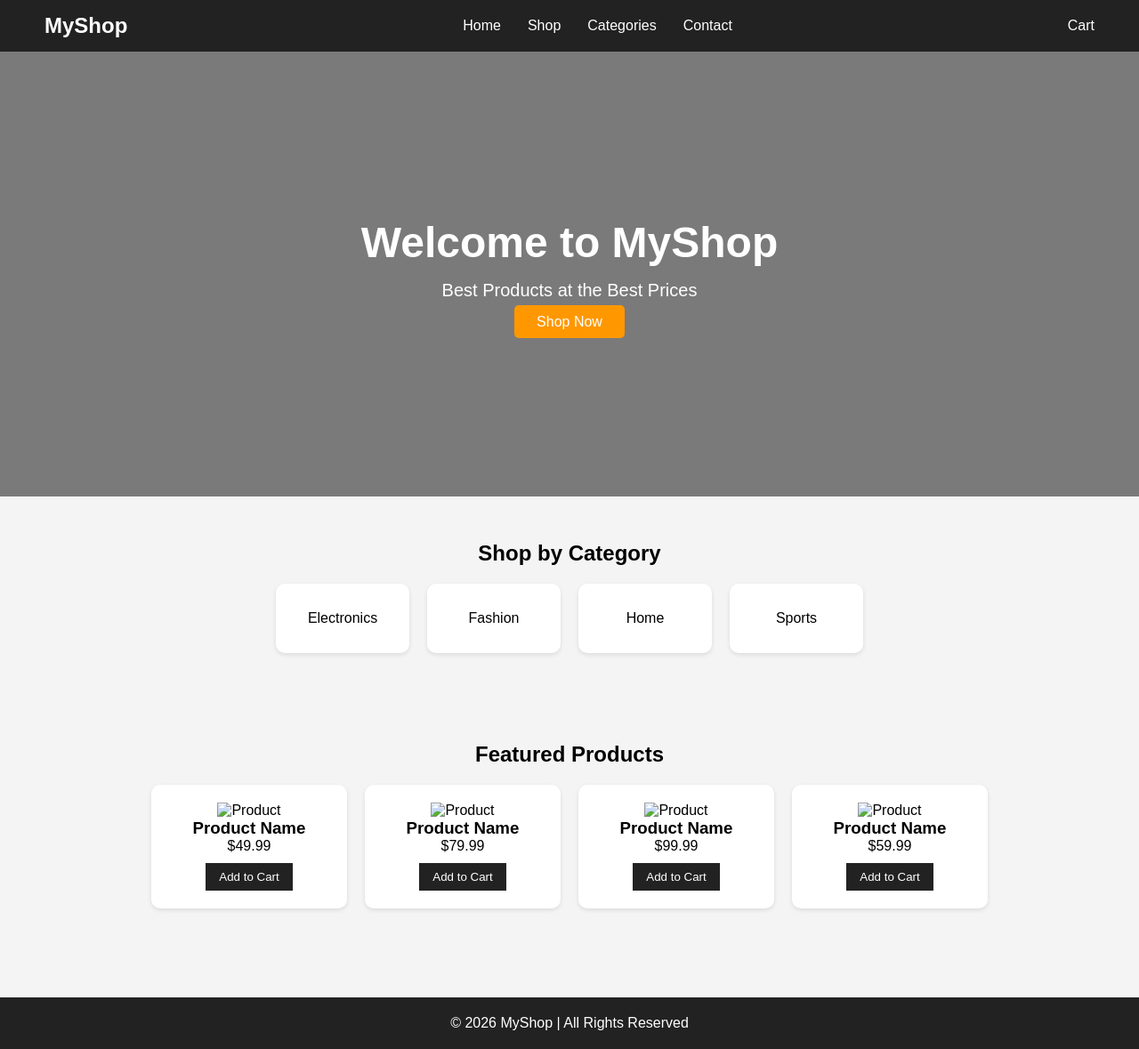
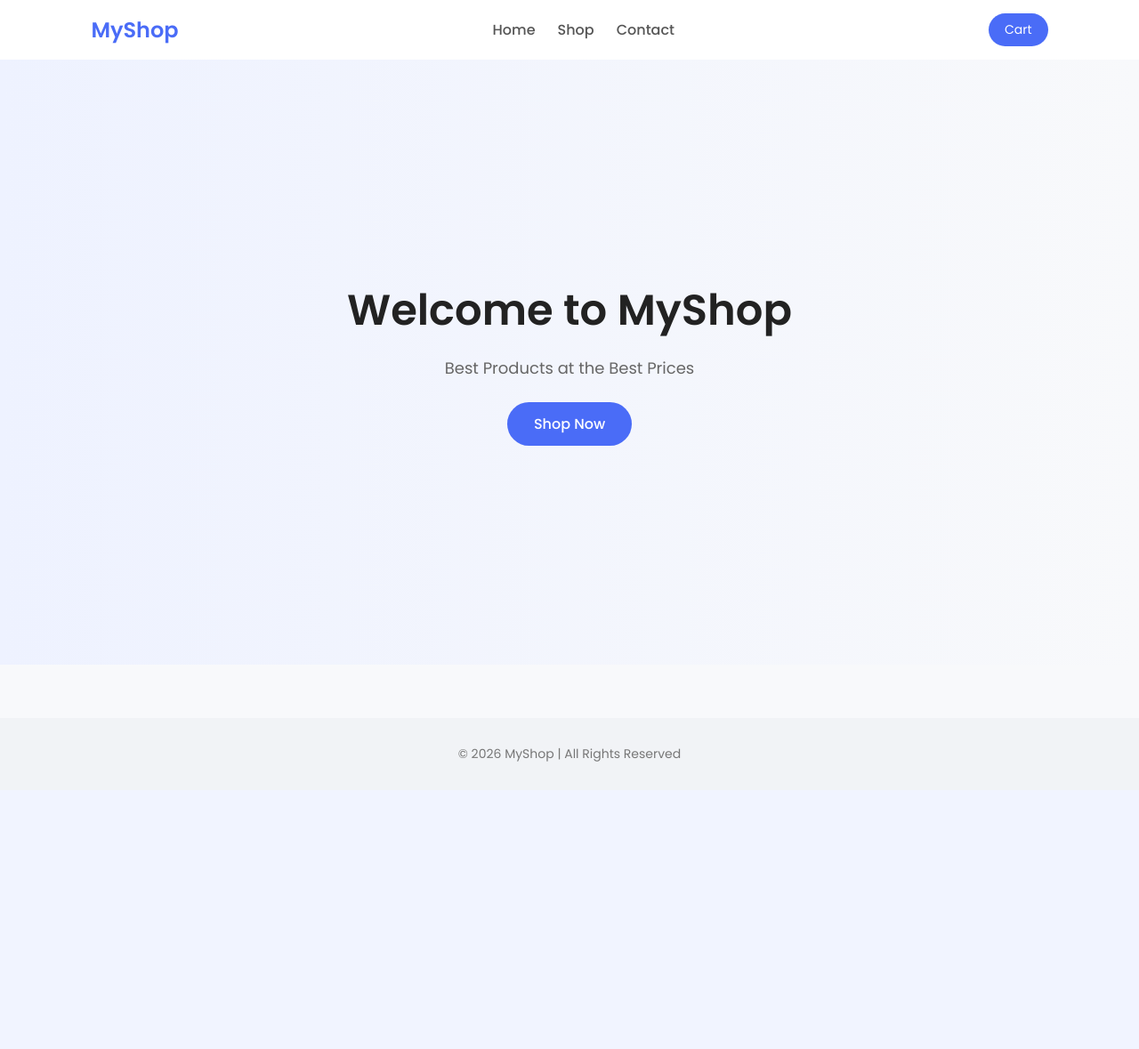
Before and after one commit to SaadRiaz99/Ecommerce, a Django app: template template/home.html in a window 1280 px wide. Shown: the whole page at 89% size. After the commit the page ends 856 px from the top, so only its background shows below. Run offline with Django 5.2, Linux system fonts and the light colour scheme; the template is opened without the code that fills it, so the values that code supplies are empty; some libraries are stand-ins or nearby versions.

Commit message:
Add base file and alos add shop file template

```diff
--- a/project/project/urls.py
+++ b/project/project/urls.py
@@ -15,8 +15,9 @@ Including another URLconf
     2. Add a URL to urlpatterns:  path('blog/', include('blog.urls'))
 """
 from django.contrib import admin
-from django.urls import path
+from django.urls import path , include
 
 urlpatterns = [
     path('admin/', admin.site.urls),
+     path('', include('ecommerce.urls')),
 ]
--- a/static/style/style.css
+++ b/static/style/style.css
@@ -1,153 +1,205 @@
+/* Google Font */
+@import url('https://fonts.googleapis.com/css2?family=Poppins:wght@300;400;500;600&display=swap');
+
 * {
     margin: 0;
     padding: 0;
     box-sizing: border-box;
-    font-family: Arial, sans-serif;
+    font-family: 'Poppins', sans-serif;
 }
 
 body {
-    background-color: #f4f4f4;
+    background-color: #f8f9fb;
+    color: #333;
 }
 
-/* Navbar */
+/* ================= NAVBAR ================= */
+
 .navbar {
     display: flex;
     justify-content: space-between;
     align-items: center;
-    background-color: #222;
-    color: white;
-    padding: 15px 50px;
+    padding: 15px 8%;
+    background: #ffffff;
+    box-shadow: 0 2px 10px rgba(0,0,0,0.05);
 }
 
 .logo {
     font-size: 24px;
-    font-weight: bold;
+    font-weight: 600;
+    color: #4a6cf7;
 }
 
 .nav-links {
     list-style: none;
     display: flex;
-}
-
-.nav-links li {
-    margin: 0 15px;
+    gap: 25px;
 }
 
 .nav-links a {
-    color: white;
     text-decoration: none;
-    transition: 0.3s;
+    color: #555;
+    font-weight: 500;
+    transition: 0.3s ease;
 }
 
 .nav-links a:hover {
-    color: #ff9800;
+    color: #4a6cf7;
 }
 
 .cart {
+    background: #4a6cf7;
+    color: white;
+    padding: 8px 18px;
+    border-radius: 25px;
     cursor: pointer;
+    font-size: 14px;
 }
 
-/* Hero Section */
+/* ================= HERO SECTION ================= */
+
 .hero {
-    background: linear-gradient(rgba(0,0,0,0.5), rgba(0,0,0,0.5)),
-                url('https://via.placeholder.com/1500x500');
-    height: 500px;
-    background-size: cover;
+    height: 85vh;
+    background: linear-gradient(to right, #eef2ff, #f8f9fb);
     display: flex;
     align-items: center;
     justify-content: center;
-    color: white;
     text-align: center;
+    padding: 0 10%;
 }
 
 .hero h1 {
     font-size: 48px;
+    font-weight: 600;
+    color: #222;
 }
 
 .hero p {
-    margin: 15px 0;
-    font-size: 20px;
+    margin: 15px 0 25px;
+    font-size: 18px;
+    color: #666;
 }
 
 .btn {
-    padding: 10px 25px;
-    background: #ff9800;
+    display: inline-block;
+    padding: 12px 30px;
+    background: #4a6cf7;
     color: white;
     text-decoration: none;
-    border-radius: 5px;
+    border-radius: 30px;
+    font-weight: 500;
+    transition: 0.3s ease;
 }
 
-/* Categories */
+.btn:hover {
+    background: #2f4be0;
+}
+
+/* ================= CATEGORIES ================= */
+
 .categories {
-    padding: 50px;
+    padding: 80px 8%;
     text-align: center;
+}
+
+.categories h2 {
+    font-size: 32px;
+    margin-bottom: 40px;
 }
 
 .category-container {
     display: flex;
     justify-content: center;
-    gap: 20px;
-    margin-top: 20px;
+    gap: 30px;
+    flex-wrap: wrap;
 }
 
 .category-card {
-    background: white;
-    padding: 30px;
-    width: 150px;
-    border-radius: 10px;
-    box-shadow: 0 2px 5px rgba(0,0,0,0.1);
-    cursor: pointer;
-    transition: 0.3s;
+    background: #ffffff;
+    padding: 35px;
+    width: 180px;
+    border-radius: 15px;
+    box-shadow: 0 5px 20px rgba(0,0,0,0.05);
+    transition: 0.3s ease;
+    font-weight: 500;
 }
 
 .category-card:hover {
-    transform: scale(1.05);
+    transform: translateY(-8px);
+    box-shadow: 0 10px 25px rgba(0,0,0,0.08);
 }
 
-/* Products */
+/* ================= PRODUCTS ================= */
+
 .products {
-    padding: 50px;
+    padding: 80px 8%;
     text-align: center;
+    background: #ffffff;
+}
+
+.products h2 {
+    font-size: 32px;
+    margin-bottom: 50px;
 }
 
 .product-container {
     display: flex;
     justify-content: center;
-    gap: 20px;
+    gap: 30px;
     flex-wrap: wrap;
-    margin-top: 20px;
 }
 
 .product-card {
-    background: white;
+    background: #f8f9fb;
     padding: 20px;
-    width: 220px;
-    border-radius: 10px;
-    box-shadow: 0 2px 5px rgba(0,0,0,0.1);
+    width: 240px;
+    border-radius: 15px;
+    transition: 0.3s ease;
+    box-shadow: 0 5px 20px rgba(0,0,0,0.04);
+}
+
+.product-card:hover {
+    transform: translateY(-10px);
+    box-shadow: 0 12px 30px rgba(0,0,0,0.08);
 }
 
 .product-card img {
     width: 100%;
+    border-radius: 10px;
+}
+
+.product-card h3 {
+    margin: 15px 0 8px;
+    font-size: 18px;
+}
+
+.product-card p {
+    color: #4a6cf7;
+    font-weight: 600;
 }
 
 .product-card button {
-    margin-top: 10px;
-    padding: 8px 15px;
-    background: #222;
+    margin-top: 12px;
+    padding: 8px 18px;
+    border: none;
+    border-radius: 20px;
+    background: #4a6cf7;
     color: white;
-    border: none;
     cursor: pointer;
+    transition: 0.3s ease;
 }
 
 .product-card button:hover {
-    background: #ff9800;
+    background: #2f4be0;
 }
 
-/* Footer */
+
+
 footer {
-    background: #222;
-    color: white;
     text-align: center;
-    padding: 20px;
-    margin-top: 50px;
+    padding: 30px;
+    background: #f1f3f6;
+    color: #777;
+    margin-top: 60px;
+    font-size: 14px;
 }
--- /dev/null
+++ b/template/base.html
@@ -0,0 +1,32 @@
+{% load static %}
+<!DOCTYPE html>
+<html lang="en">
+<head>
+    <meta charset="UTF-8">
+    <title>{% block title %}MyShop{% endblock %}</title>
+    <link rel="stylesheet" href="{% static 'style/style.css' %}">
+</head>
+<body>
+
+
+<nav class="navbar">
+    <div class="logo">MyShop</div>
+    <ul class="nav-links">
+        <li><a href="/">Home</a></li>
+        <li><a href="/shop/">Shop</a></li>
+        <li><a href="#">Contact</a></li>
+    </ul>
+    <div class="cart">Cart</div>
+</nav>
+
+<!-- Page Content -->
+{% block content %}
+{% endblock %}
+
+<!-- Footer -->
+<footer>
+    <p>© 2026 MyShop | All Rights Reserved</p>
+</footer>
+
+</body>
+</html>
--- a/template/home.html
+++ b/template/home.html
@@ -1,83 +1,14 @@
-{% load static  %}
-<!DOCTYPE html>
-<html lang="en">
-<head>
-    <meta charset="UTF-8">
-    <title>MyShop - Home</title>
-    <link rel="stylesheet" href="{% static 'style/style.css' %}">
-</head>
-<body>
-
-
-    <nav class="navbar">
-        <div class="logo">MyShop</div>
-        <ul class="nav-links">
-            <li><a href="#">Home</a></li>
-            <li><a href="#">Shop</a></li>
-            <li><a href="#">Categories</a></li>
-            <li><a href="#">Contact</a></li>
-        </ul>
-        <div class="cart"> Cart</div>
-    </nav>
-
-
-    <section class="hero">
-        <div class="hero-content">
-            <h1>Welcome to MyShop</h1>
-            <p>Best Products at the Best Prices</p>
-            <a href="#" class="btn">Shop Now</a>
-        </div>
-    </section>
-
-    <!-- Categories -->
-    <section class="categories">
-        <h2>Shop by Category</h2>
-        <div class="category-container">
-            <div class="category-card">Electronics</div>
-            <div class="category-card">Fashion</div>
-            <div class="category-card">Home</div>
-            <div class="category-card">Sports</div>
-        </div>
-    </section>
-
-    <!-- Featured Products -->
-    <section class="products">
-        <h2>Featured Products</h2>
-        <div class="product-container">
-            <div class="product-card">
-                <img src="https://via.placeholder.com/200" alt="Product">
-                <h3>Product Name</h3>
-                <p>$49.99</p>
-                <button>Add to Cart</button>
-            </div>
-
-            <div class="product-card">
-                <img src="https://via.placeholder.com/200" alt="Product">
-                <h3>Product Name</h3>
-                <p>$79.99</p>
-                <button>Add to Cart</button>
-            </div>
-
-            <div class="product-card">
-                <img src="https://via.placeholder.com/200" alt="Product">
-                <h3>Product Name</h3>
-                <p>$99.99</p>
-                <button>Add to Cart</button>
-            </div>
-
-            <div class="product-card">
-                <img src="https://via.placeholder.com/200" alt="Product">
-                <h3>Product Name</h3>
-                <p>$59.99</p>
-                <button>Add to Cart</button>
-            </div>
-        </div>
-    </section>
-
-    <!-- Footer -->
-    <footer>
-        <p>© 2026 MyShop | All Rights Reserved</p>
-    </footer>
-
-</body>
-</html>
+{% extends "base.html" %}
+{% load static % }
+{% block title %}
+    Home - MyShop
+{% endblock title %}
+{% block content %}
+<section class="hero">
+    <div>
+        <h1>Welcome to MyShop</h1>
+        <p>Best Products at the Best Prices</p>
+        <a href="/shop/" class="btn">Shop Now</a>
+    </div>
+</section>
+{% endblock content %}
```
Also changed, not shown: template/shop.html (added, +64 -0 lines).
